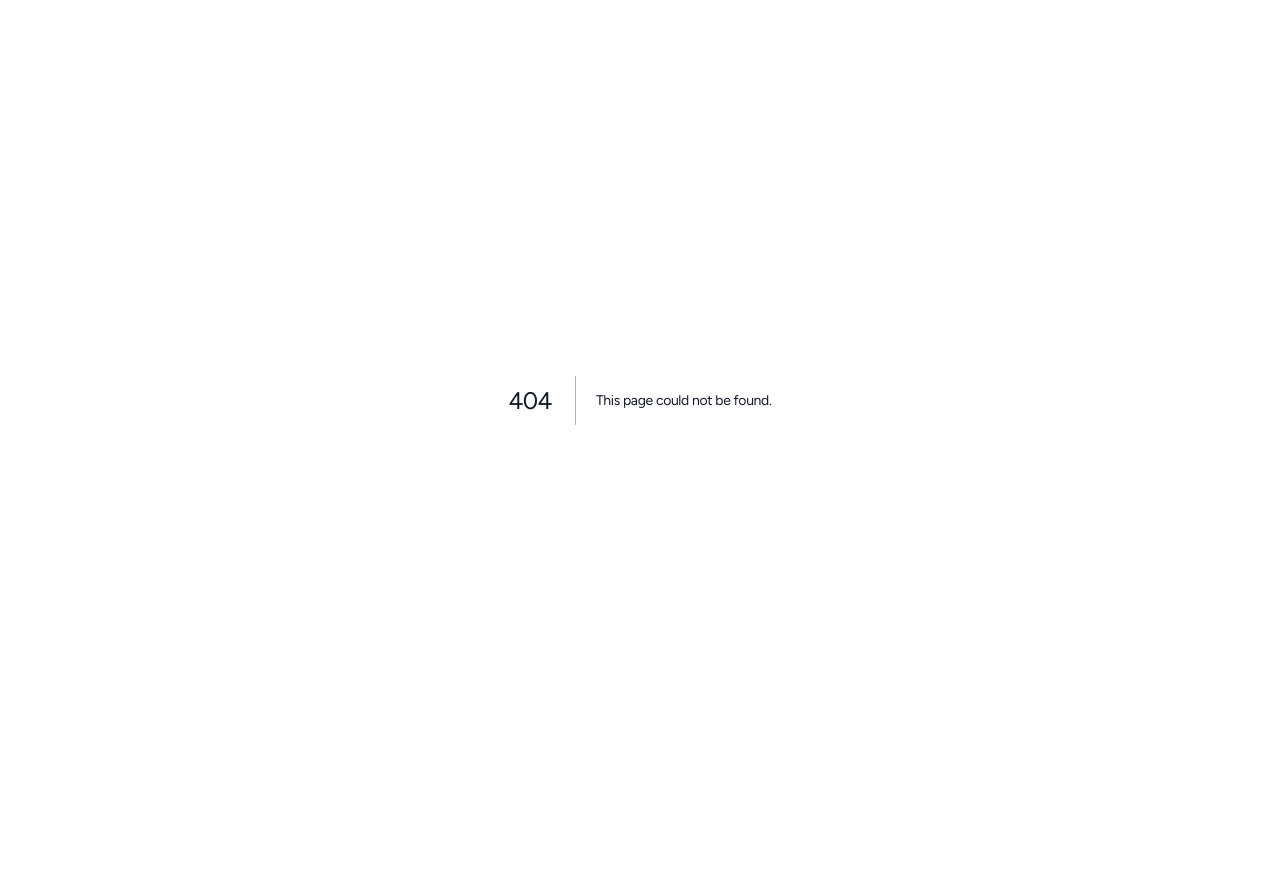
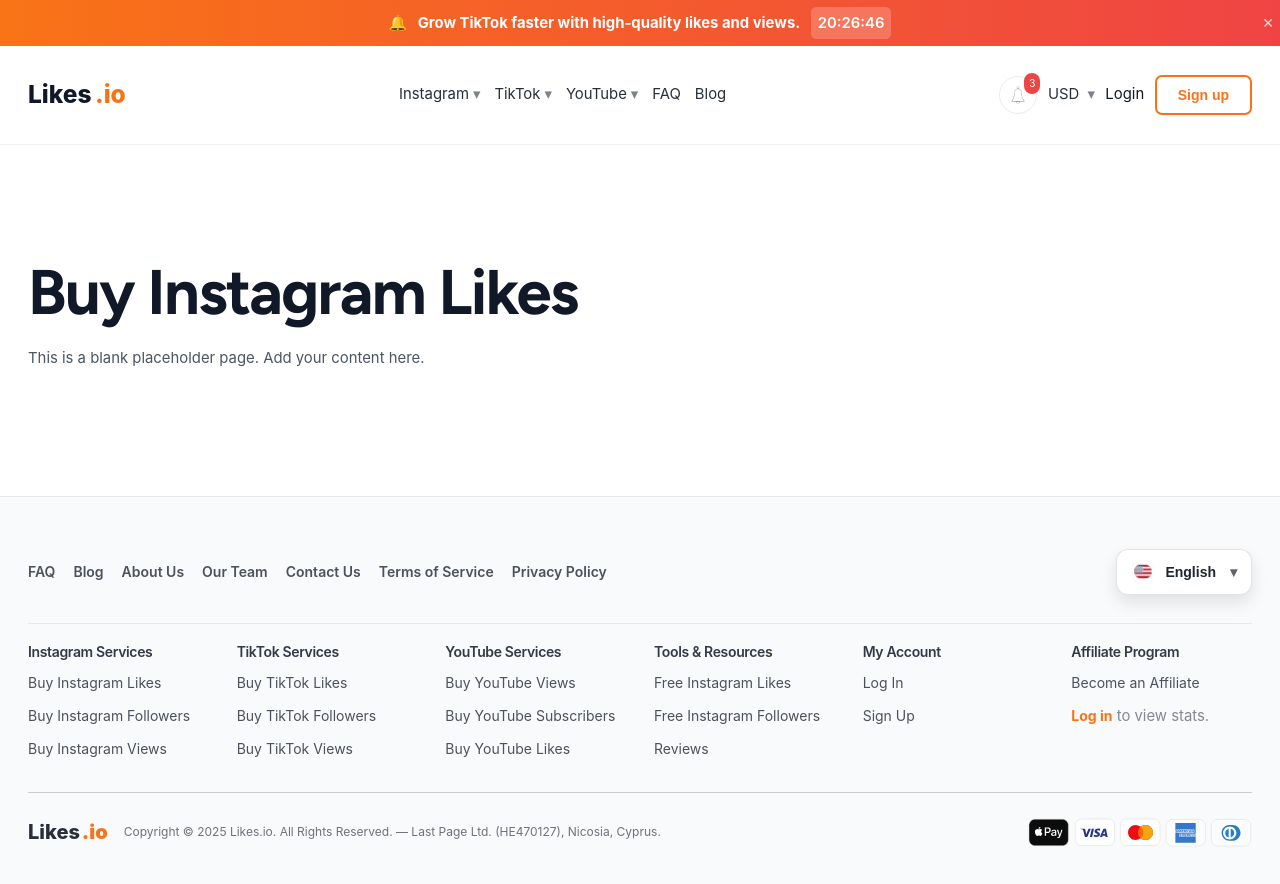
Before and after one commit to azursoldev/likes-io, a Next.js app: page /instagram/likes in a window 1280 px wide. Before the commit this address had no page. Shown: the top 884 px of the page. Before the commit the page ends 800 px from the top, so only its background shows below. Built offline with nearby package versions, Linux system fonts and the light colour scheme; a web font is replaced by a local one.

Commit message:
working on inner pages

```diff
--- /dev/null
+++ b/app/instagram/likes/page.tsx
@@ -0,0 +1,21 @@
+import Header from "../../components/Header";
+import Footer from "../../components/Footer";
+export const metadata = {
+  title: "Buy Instagram Likes",
+  description: "Blank page placeholder for Instagram Likes service.",
+};
+
+export default function Page() {
+  return (
+    <>
+      <Header />
+      <main style={{ padding: "40px 0" }}>
+        <div className="container">
+          <h1 style={{ marginBottom: 12 }}>Buy Instagram Likes</h1>
+          <p>This is a blank placeholder page. Add your content here.</p>
+        </div>
+      </main>
+      <Footer />
+    </>
+  );
+}
```
